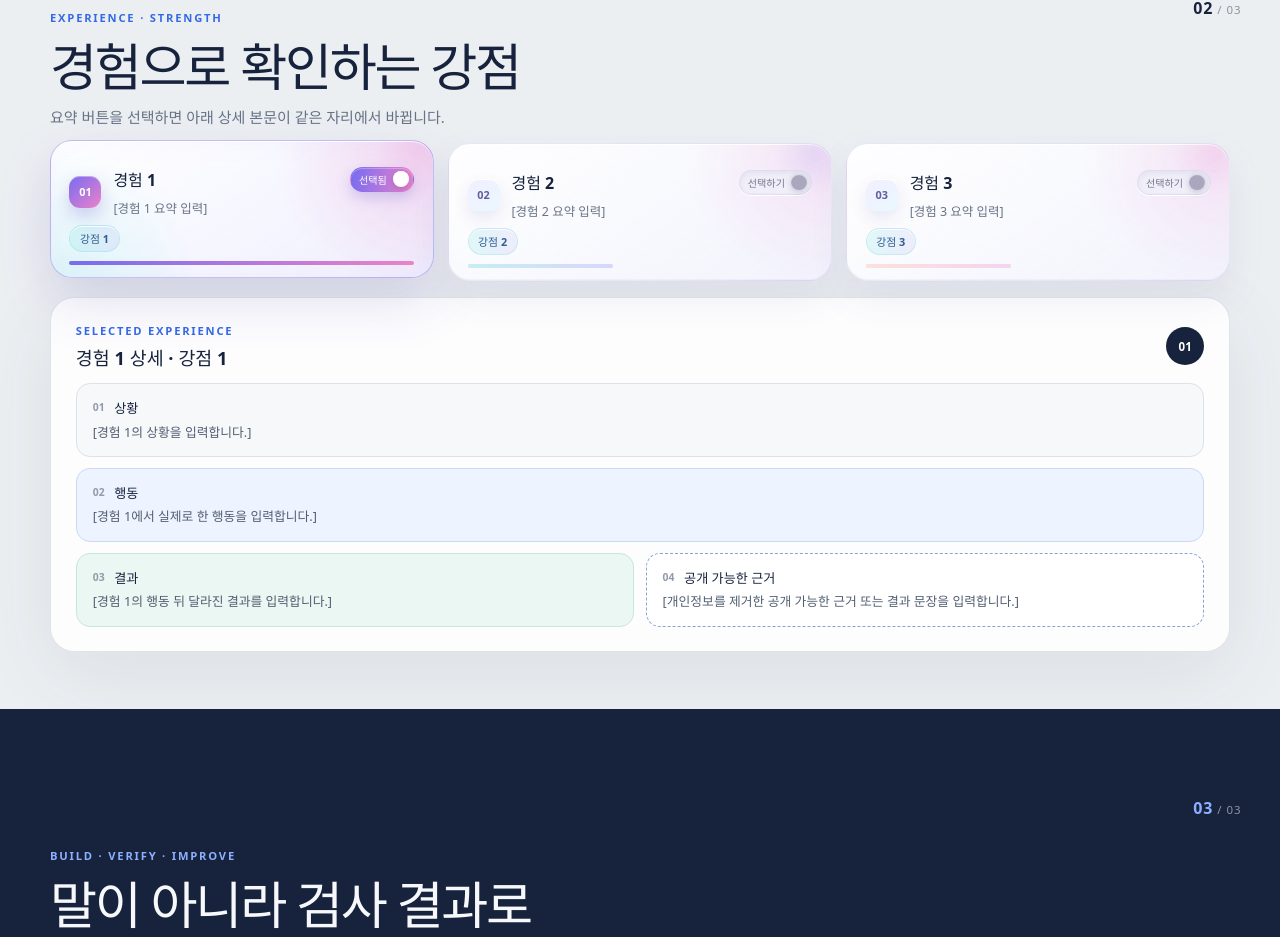
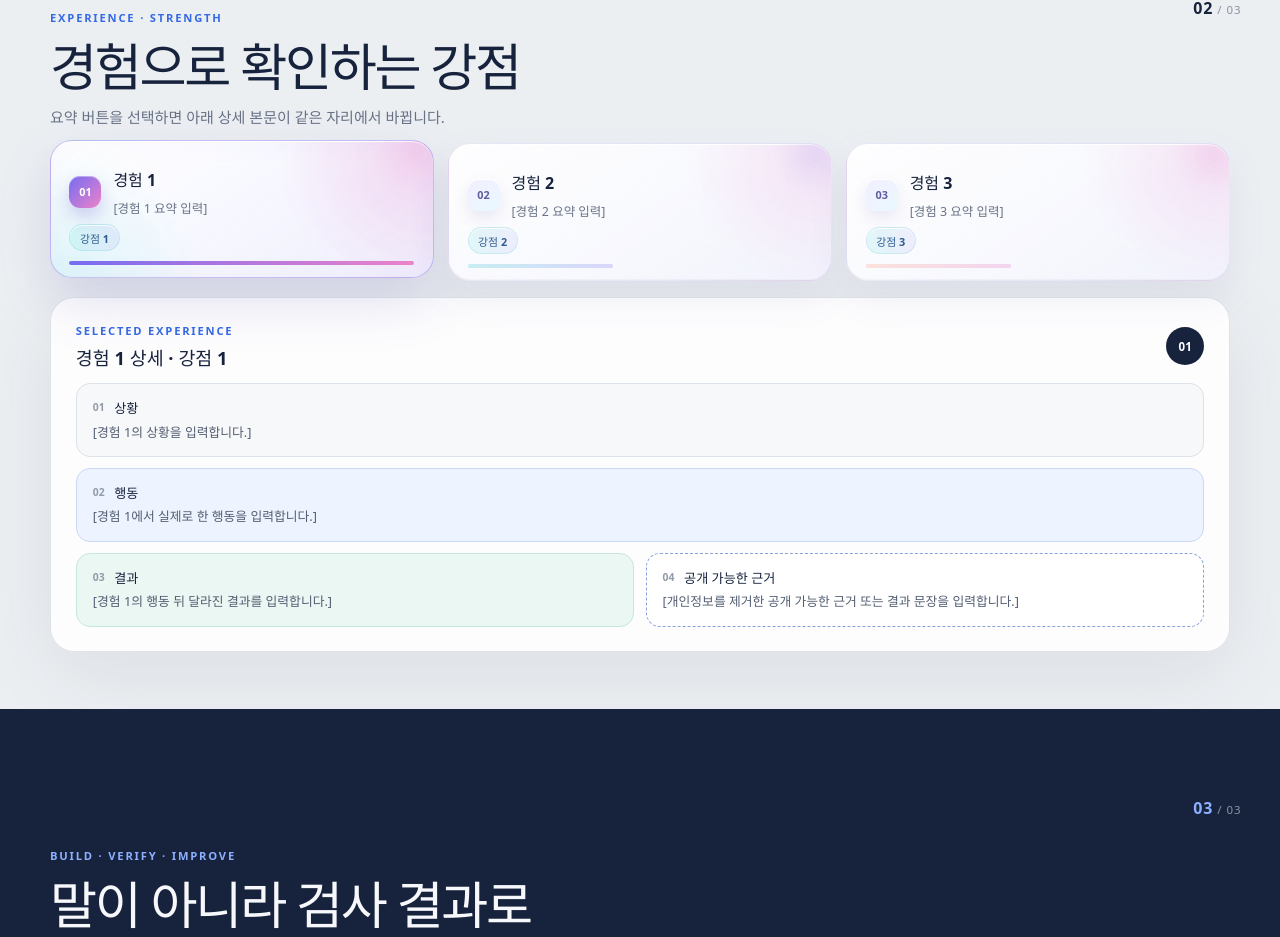
Before and after one commit to NoGravyBeef/one-link-portfolio, a React (Vite) app: page / in a window 1280 px wide. Shown: the part 891-1828 px from the top of the page. Built offline with nearby package versions, Linux system fonts and the light colour scheme.

Commit message:
선택 버튼 UI 제거

```diff
--- a/src/App.jsx
+++ b/src/App.jsx
@@ -133,9 +133,6 @@ function ExperiencesSection() {
                 <strong>{item.title}</strong>
                 <span className="experience-summary">{item.summary}</span>
                 <span className="experience-strength">{item.strength}</span>
-                <span className="selection-state">
-                  <span aria-hidden="true" />{selected ? "선택됨" : "선택하기"}
-                </span>
               </button>
             );
           })}
--- a/src/styles.css
+++ b/src/styles.css
@@ -153,8 +153,8 @@ img { max-width: 100%; height: auto; }
   --card-accent-a: #776cf1;
   --card-accent-b: #ec82c9;
   position: relative; min-width: 0; min-height: 138px;
-  display: grid; grid-template-columns: 32px minmax(0, 1fr) auto;
-  grid-template-areas: "num title state" "num summary summary" "strength strength strength";
+  display: grid; grid-template-columns: 32px minmax(0, 1fr);
+  grid-template-areas: "num title" "num summary" "strength strength";
   gap: 0.45rem 0.75rem; align-content: center; padding: 1.05rem 1.15rem;
   overflow: hidden; text-align: left; border: 1px solid rgba(102,94,181,0.13);
   border-radius: 22px;
@@ -223,24 +223,6 @@ img { max-width: 100%; height: auto; }
   color: #315e91; background: linear-gradient(90deg, rgba(88,225,218,0.17), rgba(123,108,239,0.1));
   box-shadow: inset 0 1px 0 rgba(255,255,255,0.85); font-size: 0.68rem; font-weight: 800;
 }
-.selection-state {
-  grid-area: state; justify-self: end; display: inline-flex; align-items: center; gap: 0.38rem;
-  padding: 0.24rem 0.28rem 0.24rem 0.52rem; border: 1px solid rgba(101,93,178,0.12); border-radius: 999px;
-  color: #77758e; background: rgba(240,239,249,0.88);
-  box-shadow: inset 0 2px 5px rgba(66,61,125,0.08), 0 1px 0 white;
-  font-size: 0.63rem; font-weight: 780;
-}
-.selection-state > span {
-  display: block; order: 2; width: 16px; height: 16px; border-radius: 50%;
-  background: #aaa6bd; box-shadow: 0 2px 6px rgba(52,46,100,0.22), inset 0 1px 0 rgba(255,255,255,0.7);
-}
-.is-active .selection-state {
-  color: white; border-color: transparent;
-  background: linear-gradient(100deg, var(--card-accent-a), var(--card-accent-b));
-  box-shadow: 0 6px 14px rgba(100,88,199,0.25), inset 0 1px 0 rgba(255,255,255,0.28);
-}
-.is-active .selection-state > span { background: white; }
-
 .experience-detail {
   padding: clamp(1.1rem, 2vw, 1.55rem); border-radius: var(--radius-lg);
   border: 1px solid rgba(23,35,61,0.12); background: rgba(255,255,255,0.88); box-shadow: var(--shadow);
```
